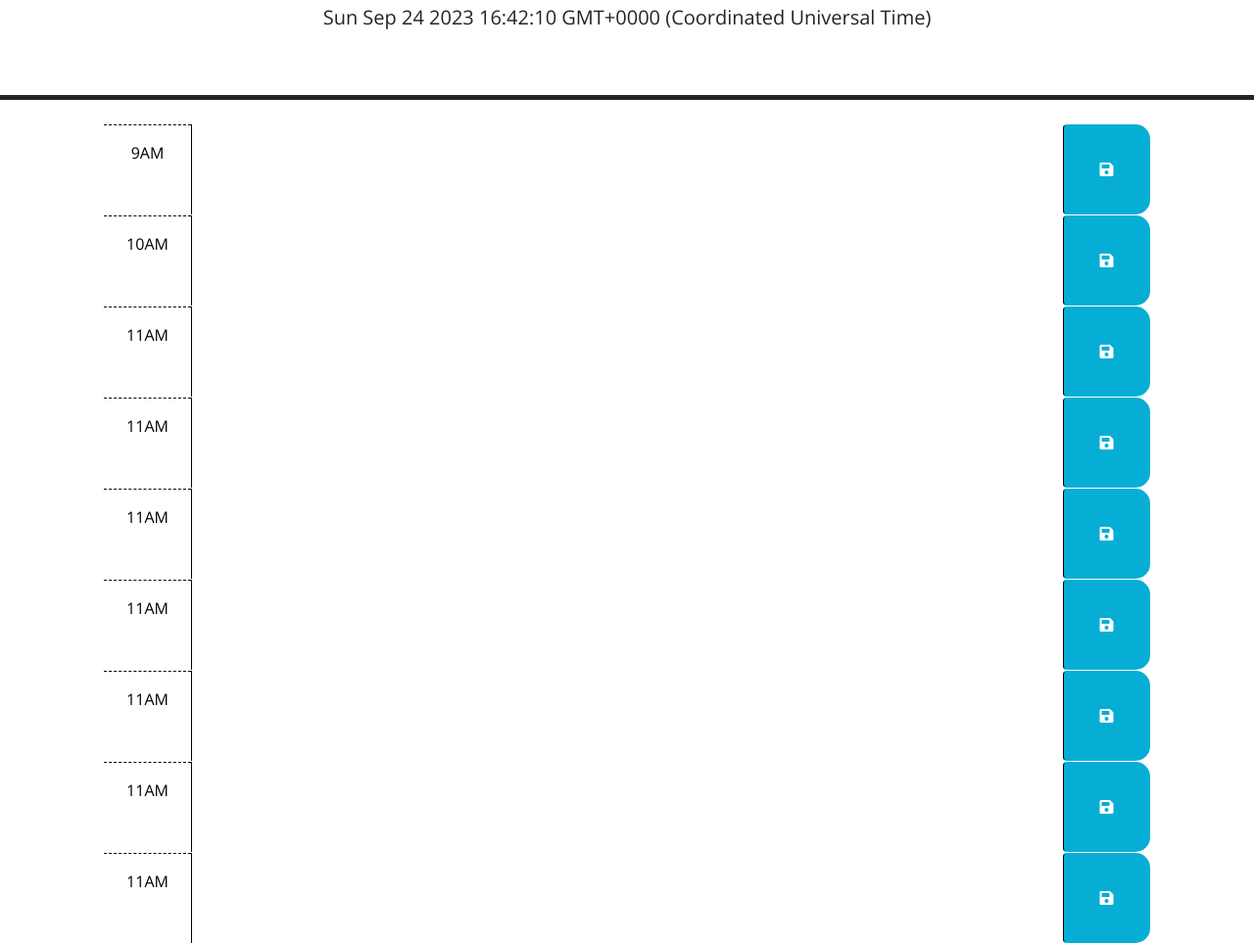
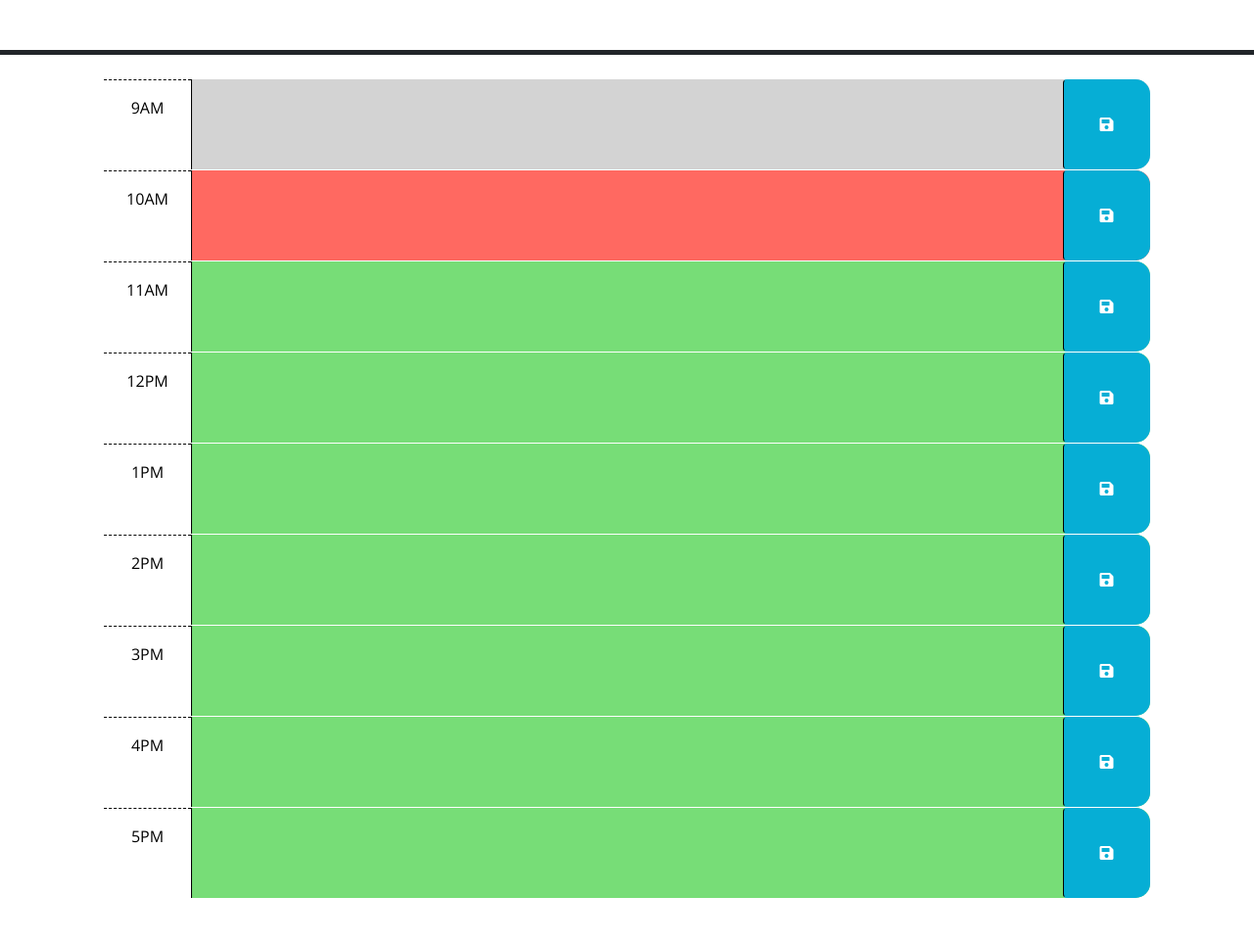
Before and after one commit to FrattiJ/Planner, a plain HTML site: page index.html in a window 1280 px wide. Shown: the part 176-1139 px from the top of the page at 98% size. After the commit the page ends 1093 px from the top, so only its background shows below. Drawn offline with nearby package versions, Linux system fonts and the light colour scheme.

Commit message:
restarting

```diff
--- a/index.html
+++ b/index.html
@@ -40,7 +40,7 @@
         -->
 
       <!-- Example of a past time block. The "past" class adds a gray background color. -->
-      <div id="hour-9" class="row time-block">
+      <div id="hour-9" class="row time-block past">
         <div class="col-2 col-md-1 hour text-center py-3">9AM</div>
         <textarea class="col-8 col-md-10 description" rows="3"> </textarea>
         <button class="btn saveBtn col-2 col-md-1" aria-label="save">
@@ -49,7 +49,7 @@
       </div>
 
       <!-- Example of a a present time block. The "present" class adds a red background color. -->
-      <div id="hour-10" class="row time-block">
+      <div id="hour-10" class="row time-block present">
         <div class="col-2 col-md-1 hour text-center py-3">10AM</div>
         <textarea class="col-8 col-md-10 description" rows="3"> </textarea>
         <button class="btn saveBtn col-2 col-md-1" aria-label="save">
@@ -58,7 +58,7 @@
       </div>
 
       <!-- Example of a future time block. The "future" class adds a green background color. -->
-      <div id="hour-11" class="row time-block">
+      <div id="hour-11" class="row time-block future">
         <div class="col-2 col-md-1 hour text-center py-3">11AM</div>
         <textarea class="col-8 col-md-10 description" rows="3"> </textarea>
         <button class="btn saveBtn col-2 col-md-1" aria-label="save">
@@ -66,48 +66,48 @@
         </button>
       </div>
 
-      <div id="hour-12" class="row time-block">
-        <div class="col-2 col-md-1 hour text-center py-3">11AM</div>
+      <div id="hour-12" class="row time-block future">
+        <div class="col-2 col-md-1 hour text-center py-3">12PM</div>
         <textarea class="col-8 col-md-10 description" rows="3"> </textarea>
         <button class="btn saveBtn col-2 col-md-1" aria-label="save">
           <i class="fas fa-save" aria-hidden="true"></i>
         </button>
       </div>
 
-      <div id="hour-1" class="row time-block">
-        <div class="col-2 col-md-1 hour text-center py-3">11AM</div>
+      <div id="hour-13" class="row time-block future">
+        <div class="col-2 col-md-1 hour text-center py-3">1PM</div>
         <textarea class="col-8 col-md-10 description" rows="3"> </textarea>
         <button class="btn saveBtn col-2 col-md-1" aria-label="save">
           <i class="fas fa-save" aria-hidden="true"></i>
         </button>
       </div>
 
-      <div id="hour-2" class="row time-block">
-        <div class="col-2 col-md-1 hour text-center py-3">11AM</div>
+      <div id="hour-14" class="row time-block future">
+        <div class="col-2 col-md-1 hour text-center py-3">2PM</div>
         <textarea class="col-8 col-md-10 description" rows="3"> </textarea>
         <button class="btn saveBtn col-2 col-md-1" aria-label="save">
           <i class="fas fa-save" aria-hidden="true"></i>
         </button>
       </div>
 
-      <div id="hour-3" class="row time-block">
-        <div class="col-2 col-md-1 hour text-center py-3">11AM</div>
+      <div id="hour-15" class="row time-block future">
+        <div class="col-2 col-md-1 hour text-center py-3">3PM</div>
         <textarea class="col-8 col-md-10 description" rows="3"> </textarea>
         <button class="btn saveBtn col-2 col-md-1" aria-label="save">
           <i class="fas fa-save" aria-hidden="true"></i>
         </button>
       </div>
 
-      <div id="hour-4" class="row time-block">
-        <div class="col-2 col-md-1 hour text-center py-3">11AM</div>
+      <div id="hour-16" class="row time-block future">
+        <div class="col-2 col-md-1 hour text-center py-3">4PM</div>
         <textarea class="col-8 col-md-10 description" rows="3"> </textarea>
         <button class="btn saveBtn col-2 col-md-1" aria-label="save">
           <i class="fas fa-save" aria-hidden="true"></i>
         </button>
       </div>
 
-      <div id="hour-5" class="row time-block">
-        <div class="col-2 col-md-1 hour text-center py-3">11AM</div>
+      <div id="hour-17" class="row time-block future">
+        <div class="col-2 col-md-1 hour text-center py-3">5PM</div>
         <textarea class="col-8 col-md-10 description" rows="3"> </textarea>
         <button class="btn saveBtn col-2 col-md-1" aria-label="save">
           <i class="fas fa-save" aria-hidden="true"></i>
--- a/script.js
+++ b/script.js
@@ -8,21 +8,16 @@ $(function () {
   // function? How can DOM traversal be used to get the "hour-x" id of the
   // time-block containing the button that was clicked? How might the id be
   // useful when saving the description in local storage?
-
+  //
   // TODO: Add code to apply the past, present, or future class to each time
   // block by comparing the id to the current hour. HINTS: How can the id
   // attribute of each time-block be used to conditionally add or remove the
   // past, present, and future classes? How can Day.js be used to get the
   // current hour in 24-hour time?
-
+  //
   // TODO: Add code to get any user input that was saved in localStorage and set
   // the values of the corresponding textarea elements. HINT: How can the id
   // attribute of each time-block be used to do this?
-
+  //
   // TODO: Add code to display the current date in the header of the page.
-  var dateEL = document.querySelector('#currentDay')
-  var currentDay = new Date()
-  if (dateEL !== currentDay) {
-    dateEL.textContent = currentDay;
-  }
 });
```
